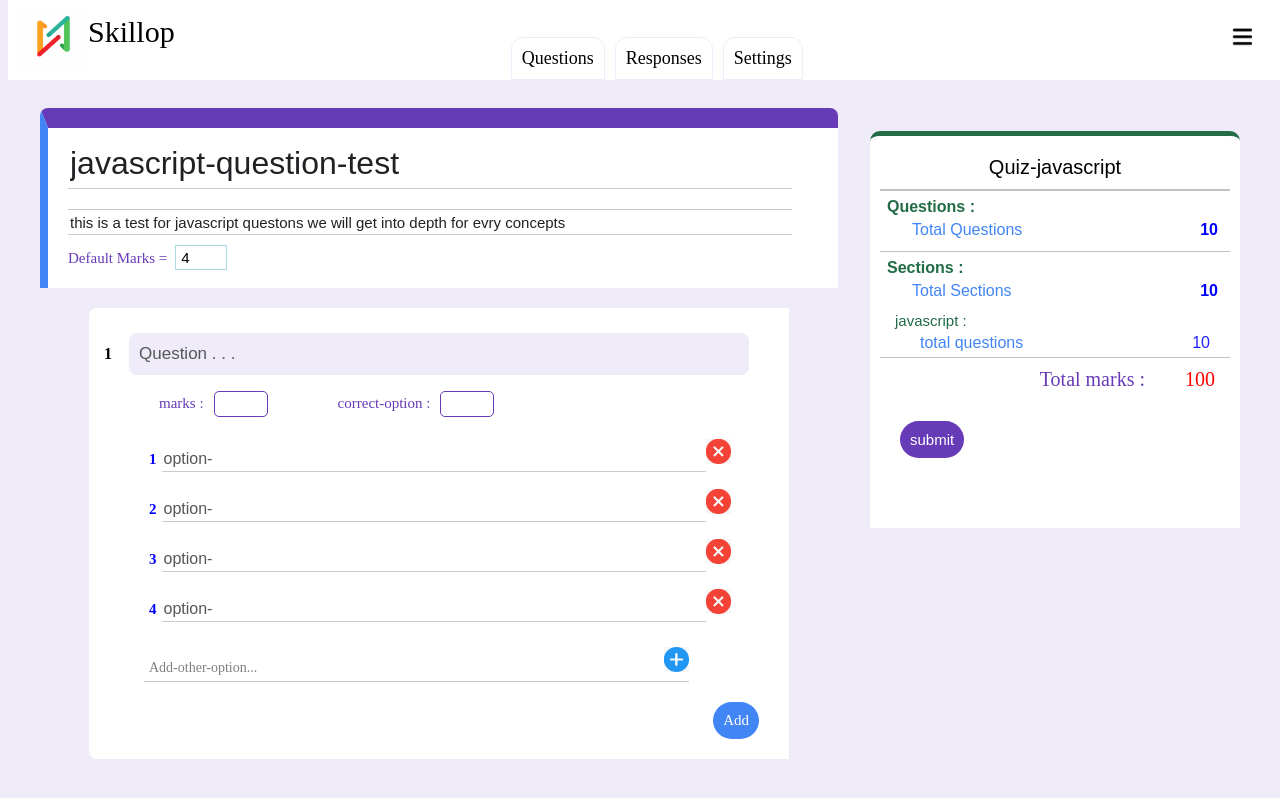
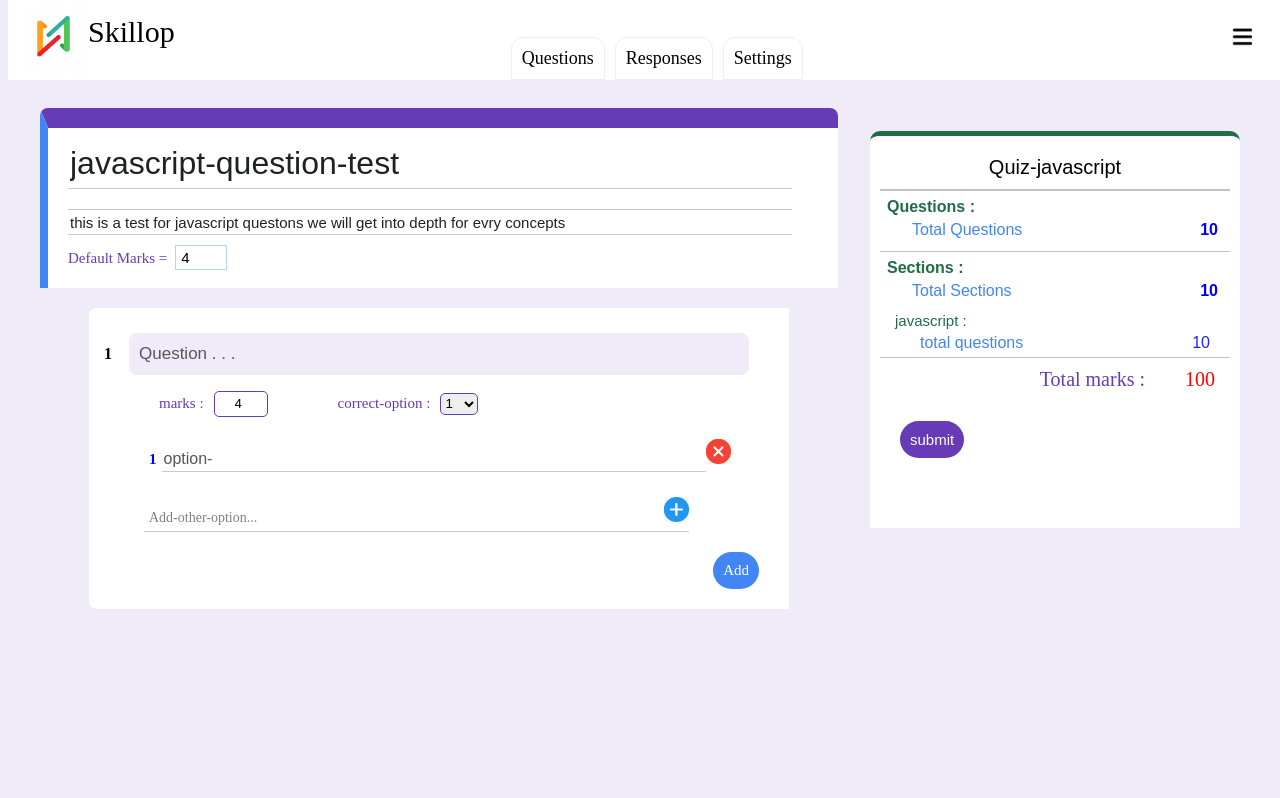
Before and after one commit to harshitj100/test-conduction, a React (Create React App) app: page / in a window 1280 px wide. Shown: the top 798 px of the page. Built offline with nearby package versions, Linux system fonts and the light colour scheme.

Commit message:
adding on change attribute

```diff
--- a/src/components/main/QuizData.js
+++ b/src/components/main/QuizData.js
@@ -27,11 +27,18 @@ const QuizData = () => {
       questionText : "",
       questionMarks : quizData.defaultMarks,
       questionDesc : false,
-      correctOptionIndex : 0
+      correctOptionIndex : 1
     }]
     setQuestionsData(newQuestionsData);
-    console.log(questionsData , "hello" );
     return id;
+  }
+  function updateOptionData(id){
+    const newOptionData = [...optionData , {
+      optionsId : id,
+      optionTexts : [''],
+      correctOptionIndex : 0,
+    }]
+    setOptionData(newOptionData);
   }
   function removeQuestion(id){
     const newQuestionsData = questionsData.filter((question) => {
@@ -41,9 +48,10 @@ const QuizData = () => {
     })
     setQuestionsData(newQuestionsData);
   }
+
   const [optionData , setOptionData] = useState([{
     optionsId : 1,
-    optionTexts : ['language' , 'compiler' , 'software' , 'system'],
+    optionTexts : [''],
     correctOptionIndex : 0,
   }]);
   function addOption(id) {
@@ -52,19 +60,8 @@ const QuizData = () => {
         option.optionTexts.push('');
       }
       return option;
-  });
-  console.log(id , "id");
-  setOptionData(newOptions);
-  }
-  function updateOptionData(id){
-    const newOptionData = [...optionData , {
-      optionsId : id,
-      optionTexts : [''],
-      correctOptionIndex : 0,
-    }]
-    setOptionData(newOptionData);
-    console.log('new option data = ' , newOptionData);
-    console.log('option data =' , optionData);
+    });
+    setOptionData(newOptions);
   }
   function deleteOption(removeIndex , id){
     const newOptions = optionData.map((option) => {
@@ -75,16 +72,18 @@ const QuizData = () => {
     });
     setOptionData(newOptions);
   }
-  console.log(JSON.stringify(questionsData))
 
   return (
     <div className = "quiz-data-container">
       <TitleComponent quizData = {quizData} />
       {questionsData.map((question , index) =>
-        (<Questions key = {question.questionId} question = {question}
-        index = {index} length = {length} addQuestion={addQuestion} removeQuestion={removeQuestion}
+        (<Questions key = {question.questionId} questionsData = {questionsData}
+        setQuestionsData = {setQuestionsData} question = {question}
+        index = {index} length = {length} addQuestion={addQuestion}
+        removeQuestion={removeQuestion}
         optionData={optionData} addOption={addOption}
-        updateOptionData={updateOptionData} deleteOption={deleteOption}/>))}
+        updateOptionData={updateOptionData} deleteOption={deleteOption}
+        />))}
     </div>
   )
 }
--- a/src/components/main/Quiz_Data/Questions.css
+++ b/src/components/main/Quiz_Data/Questions.css
@@ -43,7 +43,7 @@
   border-radius: 8px;
   color: #673AB7;
 }
-.marks-input , .correct-option-input{
+.marks-input {
   width: 30px;
   height: 22px;
   border: 1px solid #673AB7;
@@ -51,3 +51,10 @@
   padding-left: 20px;
   cursor: pointer;
 }
+.correct-option-input{
+  width: 38px;
+  height: 22px;
+  border: 1px #673AB7 solid;
+  border-radius: 5px;
+  cursor: pointer;
+}
--- a/src/components/main/Quiz_Data/Questions.js
+++ b/src/components/main/Quiz_Data/Questions.js
@@ -7,8 +7,46 @@ import AddOption from './opt-display/AddOption.js';
 import AddQuestion from './AddQuestion.js';
 import RemoveQuestion from './RemoveQuestion.js';
 
-const Questions = ({question , index , length , addQuestion , removeQuestion ,
-   optionData , addOption , updateOptionData , deleteOption}) => {
+const Questions = ({questionsData , setQuestionsData , question , index , length , addQuestion , removeQuestion ,
+   optionData , addOption , updateOptionData , deleteOption }) => {
+
+    const [questionText , setQuestionText] = useState('');
+    const [questionMarks , setQuestionMarks] = useState(4);
+    const [correctOptionIndex , setCorrectOptionIndex] = useState(1);
+
+    function updateQuestionText(id, value) {
+      const updatedQuestions = questionsData.map((question) => {
+        if (question.questionId === id) {
+          return { ...question, questionText: value };
+        }
+        return question;
+      });
+      setQuestionsData(updatedQuestions);
+      setQuestionText(value);
+    }
+
+    function updateQuestionMarks(id, value) {
+      const updatedQuestions = questionsData.map((question) => {
+        if (question.questionId === id) {
+          return { ...question, questionMarks: value };
+        }
+        return question;
+      });
+      setQuestionsData(updatedQuestions);
+      setQuestionMarks(value);
+    }
+
+    function updateCorrectOptionIndex(id, value) {
+      const updatedQuestions = questionsData.map((question) => {
+        if (question.questionId === id) {
+          return { ...question, correctOptionIndex: value };
+        }
+        return question;
+      });
+      setQuestionsData(updatedQuestions);
+      setCorrectOptionIndex(value);
+    }
+
 
   const isSection = typeof(question.questionId) === 'string' ? true : false ;
   let sectionLength = (isSection) ? question.sectionQuestion.length : 0;
@@ -16,18 +54,47 @@ const Questions = ({question , index , length , addQuestion , removeQuestion ,
     <div className="question-container">
       {!isSection ? (
       <div className="question-text-container">
-        <div className="question-index">{index+1}</div>
-        <input type="text" placeholder="Question . . ." className="question-text"/>
+        <div className="question-index">
+          {index+1}
+        </div>
+        <input
+          type="text"
+          value={questionText}
+          placeholder="Question . . ."
+          className="question-text"
+          onChange={(e) => updateQuestionText(question.questionId , e.target.value)}
+        />
         <div className="other-info-container">
           <div className="marks-container">
-            <div className="marks-text">marks : </div>
-            <input type="number" placeholder = '' className ="marks-input"/>
+            <div className="marks-text">
+              marks :
+            </div>
+            <input
+              type="number"
+              value={questionMarks}
+              placeholder = ''
+              className ="marks-input"
+              onChange={(e) => updateQuestionMarks(question.questionId , e.target.value)}
+            />
           </div>
           <div className="correct-option-container">
-            <div className="correct-option-text">correct-option : </div>
-            <input type="number" placeholder = '' className ="correct-option-input"/>
+            <div className="correct-option-text">
+              correct-option :
+            </div>
+            <select
+              className ="correct-option-input"
+              value={correctOptionIndex}
+              onChange={(e) => updateCorrectOptionIndex(question.questionId , e.target.value)}>
+                {/* generating options */}
+              {optionData.map((option => {
+                if (option.optionsId === question.questionId){
+                  return option.optionTexts.map(( value , index ) => (<option value={index+1}>{index+1}</option>))
+                }
+               }))}
+            </select>
           </div>
         </div>
+
         <div className="option-text-container">
           {optionData.map((option , index) => (
             <Option key = {option.optionsId} option = {option} index = {index}
--- a/src/components/main/Quiz_Data/opt-display/SingleOption.js
+++ b/src/components/main/Quiz_Data/opt-display/SingleOption.js
@@ -1,10 +1,19 @@
 import React from 'react'
 import CrossBtn from './CrossBtn'
+import { useState } from 'react'
+
 const SingleOption = ({singleOptionText , index , questionId , deleteOption}) => {
+  const [optionText , setOptionText] = useState('')
   return (
     <div className="option-text-container ">
       <div className="option-index-num">{index+1}</div>
-      <input type="text" placeholder="option-" className="option-text "/>
+      <input
+        type="text"
+        value={optionText}
+        placeholder="option-"
+        className="option-text "
+        onChange={(e) => setOptionText(e.target.value)}
+      />
 
       <CrossBtn index={index} id = {questionId} deleteOption={deleteOption} />
     </div>
```
